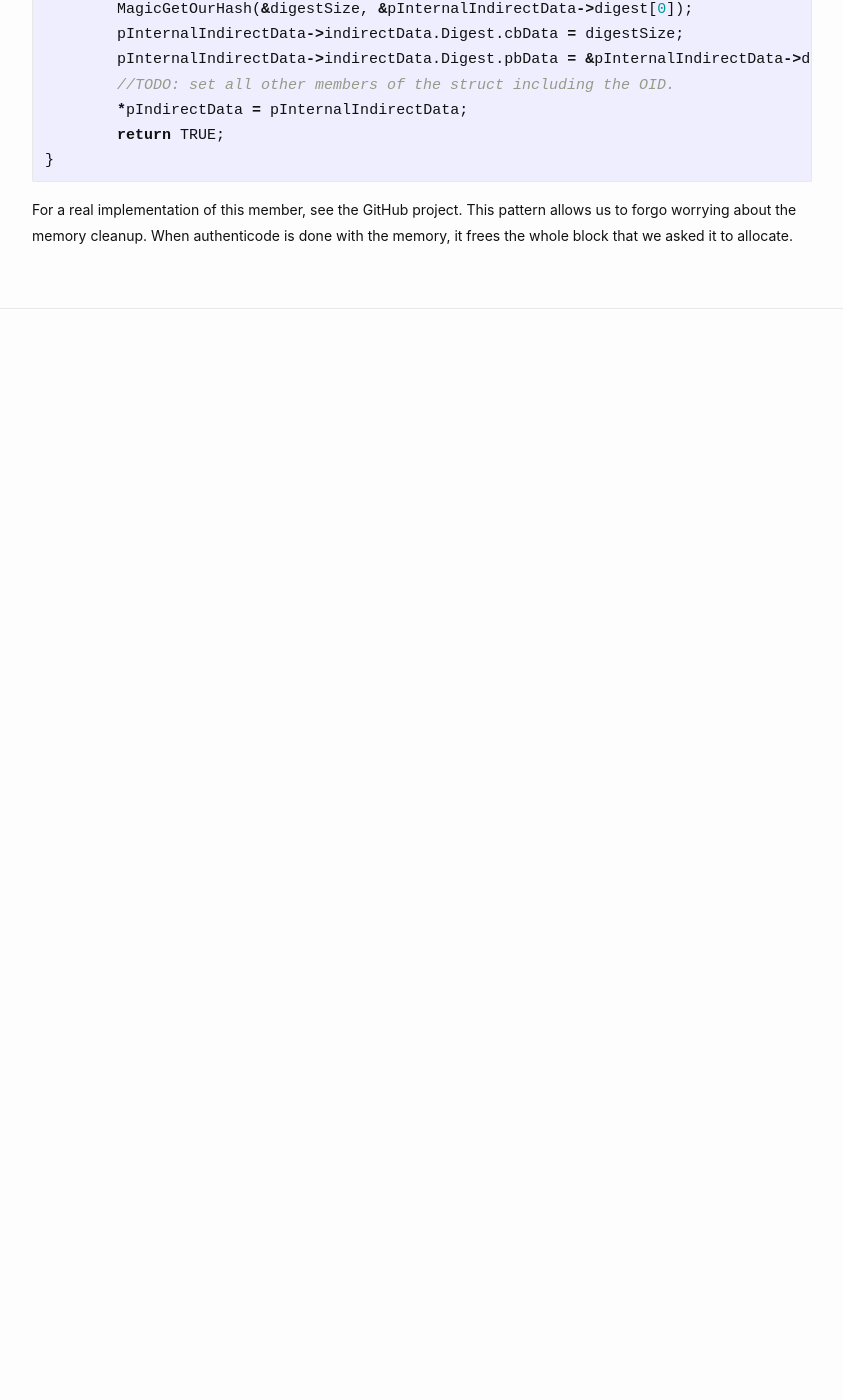
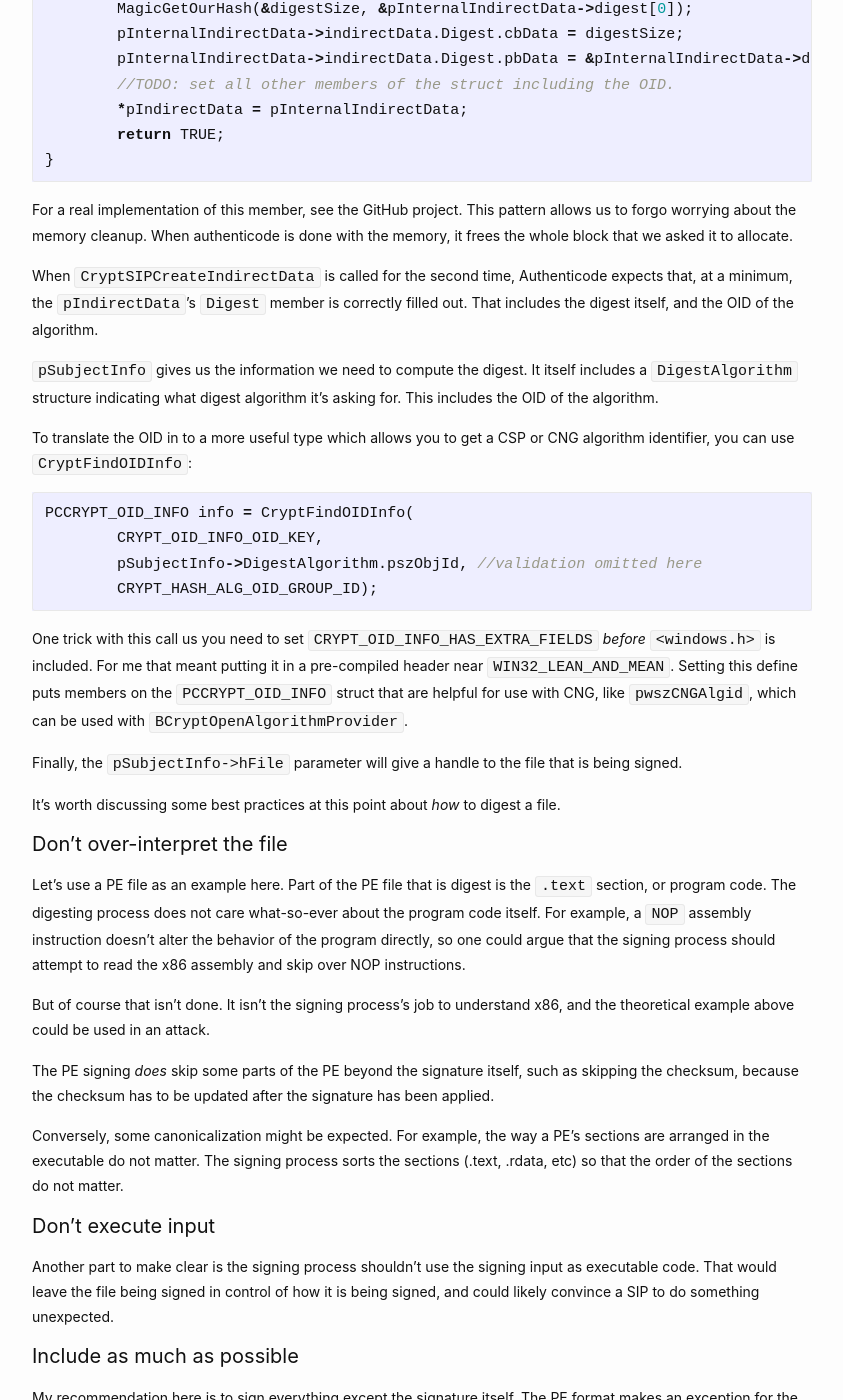
Before and after one commit to vcsjones/vcsjones.dev, a Jekyll site: the page built from _posts/2017-08-05-subject-interface-packages.md, in a window 1280 px wide and 1400 px high, scrolled down 8688 px. Shown: the whole window, without its empty margins (218-1061 px from the left). Built offline with Jekyll 4.4.1, drawn with Linux system fonts in a browser that asks for light colours; before the commit the page ends 9057 px from its top, so only the background shows below that; some of the changed text lies outside the part shown.

Commit message:
Let's just get something published.

````diff
--- a/_posts/2017-08-05-subject-interface-packages.md
+++ b/_posts/2017-08-05-subject-interface-packages.md
@@ -1,7 +1,7 @@
 ---
 layout: post
-title:  "Subject Interface Packages"
-date:   2017-08-05 20:00:00 -0400
+title:  "Subject Interface Packages - Part 1"
+date:   2017-08-10 11:44:00 -0400
 categories: Security
 hide: true
 ---
@@ -437,6 +437,115 @@ For a real implementation of this member, see the GitHub project. This pattern
 allows us to forgo worrying about the memory cleanup. When authenticode is
 done with the memory, it frees the whole block that we asked it to allocate.
 
+When `CryptSIPCreateIndirectData` is called for the second time, Authenticode
+expects that, at a minimum, the `pIndirectData`'s `Digest` member is correctly
+filled out. That includes the digest itself, and the OID of the algorithm.
+
+`pSubjectInfo` gives us the information we need to compute the digest. It itself
+includes a `DigestAlgorithm` structure indicating what digest algorithm it's
+asking for. This includes the OID of the algorithm.
+
+To translate the OID in to a more useful type which allows you to get a CSP or
+CNG algorithm identifier, you can use `CryptFindOIDInfo`:
+
+```c
+PCCRYPT_OID_INFO info = CryptFindOIDInfo(
+	CRYPT_OID_INFO_OID_KEY,
+	pSubjectInfo->DigestAlgorithm.pszObjId, //validation omitted here
+	CRYPT_HASH_ALG_OID_GROUP_ID);
+```
+
+One trick with this call us you need to set `CRYPT_OID_INFO_HAS_EXTRA_FIELDS`
+*before* `<windows.h>` is included. For me that meant putting it in a
+pre-compiled header near `WIN32_LEAN_AND_MEAN`. Setting this define puts members
+on the `PCCRYPT_OID_INFO` struct that are helpful for use with CNG, like
+`pwszCNGAlgid`, which can be used with `BCryptOpenAlgorithmProvider`.
+
+Finally, the `pSubjectInfo->hFile` parameter will give a handle to the file that
+is being signed.
+
+It's worth discussing some best practices at this point about *how* to digest
+a file.
+
+## Don't over-interpret the file
+
+Let's use a PE file as an example here. Part of the PE file that is digest is
+the `.text` section, or program code. The digesting process does not care
+what-so-ever about the program code itself. For example, a `NOP` assembly
+instruction doesn't alter the behavior of the program directly, so one could
+argue that the signing process should attempt to read the x86 assembly and
+skip over NOP instructions.
+
+But of course that isn't done. It isn't the signing process's job to understand
+x86, and the theoretical example above could be used in an attack.
+
+The PE signing *does* skip some parts of the PE beyond the signature itself,
+such as skipping the checksum, because the checksum has to be updated after
+the signature has been applied.
+
+Conversely, some canonicalization might be expected. For example, the way a PE's
+sections are arranged in the executable do not matter. The signing process sorts
+the sections (.text, .rdata, etc) so that the order of the sections do not
+matter.
+
+## Don't execute input
+
+Another part to make clear is the signing process shouldn't use the signing
+input as executable code. That would leave the file being signed in control of
+how it is being signed, and could likely convince a SIP to do something
+unexpected.
+
+## Include as much as possible
+
+My recommendation here is to sign everything except the signature itself. The
+PE format makes an exception for the checksum, which cannot be included, but
+otherwise, that's it. The PE format *used* to support omitting the signing of
+embedded debug information, but that is no longer that case.
+
+You might be tempted to skip over benign contents of the file. For example, with
+PNG we might be tempted to skip embedded metadata that aren't part of the actual
+image itself. I would argue that all data is relevant, and omitting metadata
+attached to the image is harmful to the signing process.
+
+## Be wary of the file size
+
+Canonicalization and being smart about the file format might make reading the
+whole file in to memory tempting. However, keep in mind what some file sizes
+might be. You may want to open a memory-mapped view of the file if you cannot
+read it in a stream.
+
+# Put Indirect Data
+
+We can calculate a digest of the file now, but now we need to be help
+Authenticode understand how to embed the signature in the file.
+
+The final thing we need to actually sign a file is to implement
+`CryptSIPPutSignedDataMsg`. This function is pretty straight-forward. Given
+a `SIP_SUBJECTINFO` with a handle to the file being signed, embed the
+`pbSignedDataMsg` parameter whose length is `cbSignedDataMsg`.
+
+As mentioned earlier, we cannot just write this data at the end of the file,
+otherwise it will corrupt the file. We need to embed it in such a way that the
+file will continue to function.
+
+For PNG, this is actually a straight forward process. It is composed of
+*chunks*, and each chunk has a 4 character identifier. The case of the
+identifiers letters indicate a few certain flags. This lead me to create a new
+chunk type called `dsIG`, which indicates that the chunk is not critical and
+that it shouldn't be copied. When we digest the PNG file above when we're
+creating the indirect data, we skip over `dsIG` chunks.
+
+The exact details of this are in the GitHub project. I may write another post
+later about the specifics of PNG files if there is enough interest. However,
+I would take a look at the specification first if you're interested. The format
+is very easy to understand.
+
+At this point, we can *sign* a file, and `signtool` should report successfully
+signing the file type. The `verify` step will fail though because we have not
+implemented `CryptSIPGetSignedDataMsg` and `CryptSIPVerifyIndirectData`.
+
+I'll save those two for Part 2, though they are available on GitHub right now.
+
 
 
 
````
